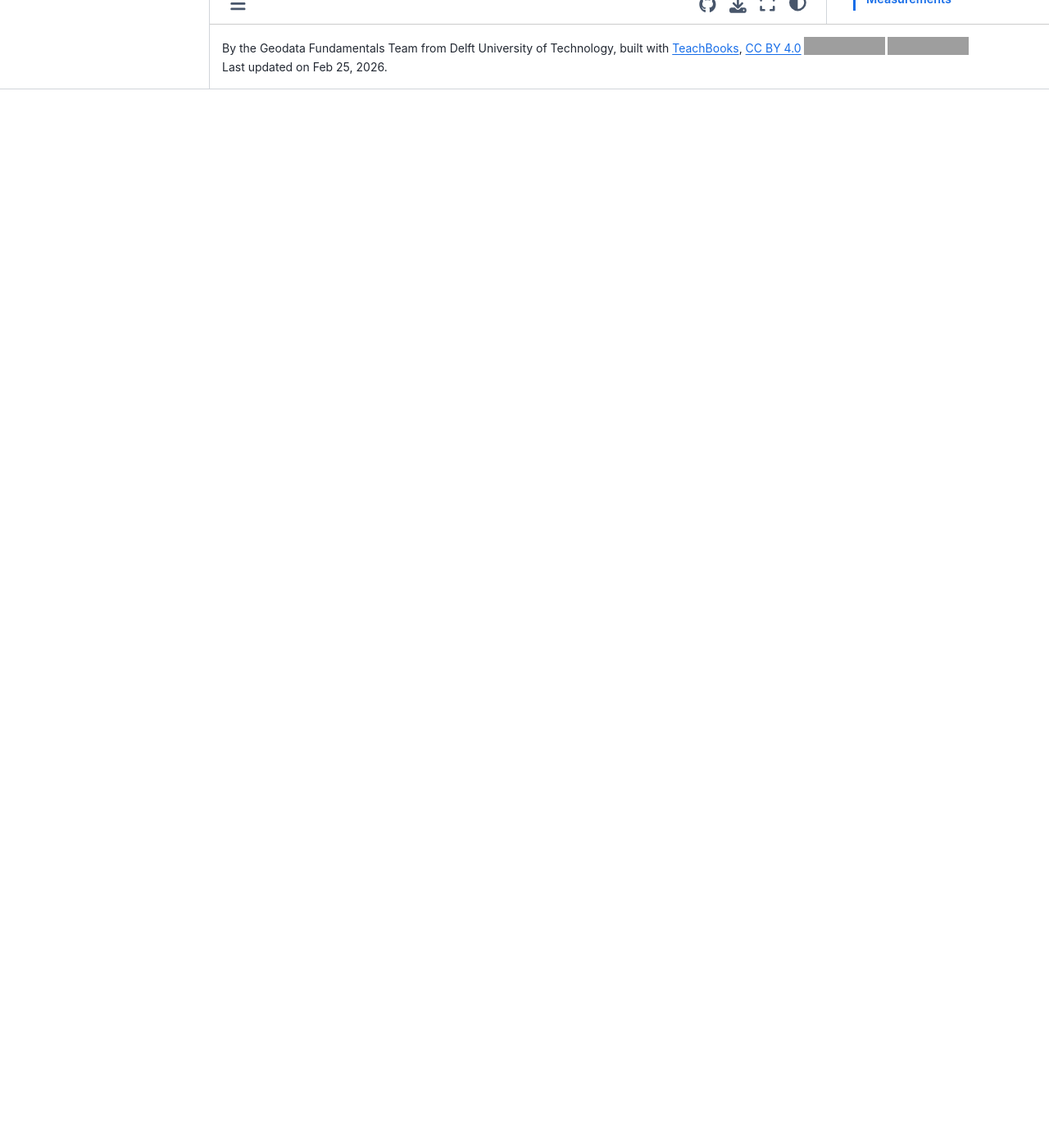
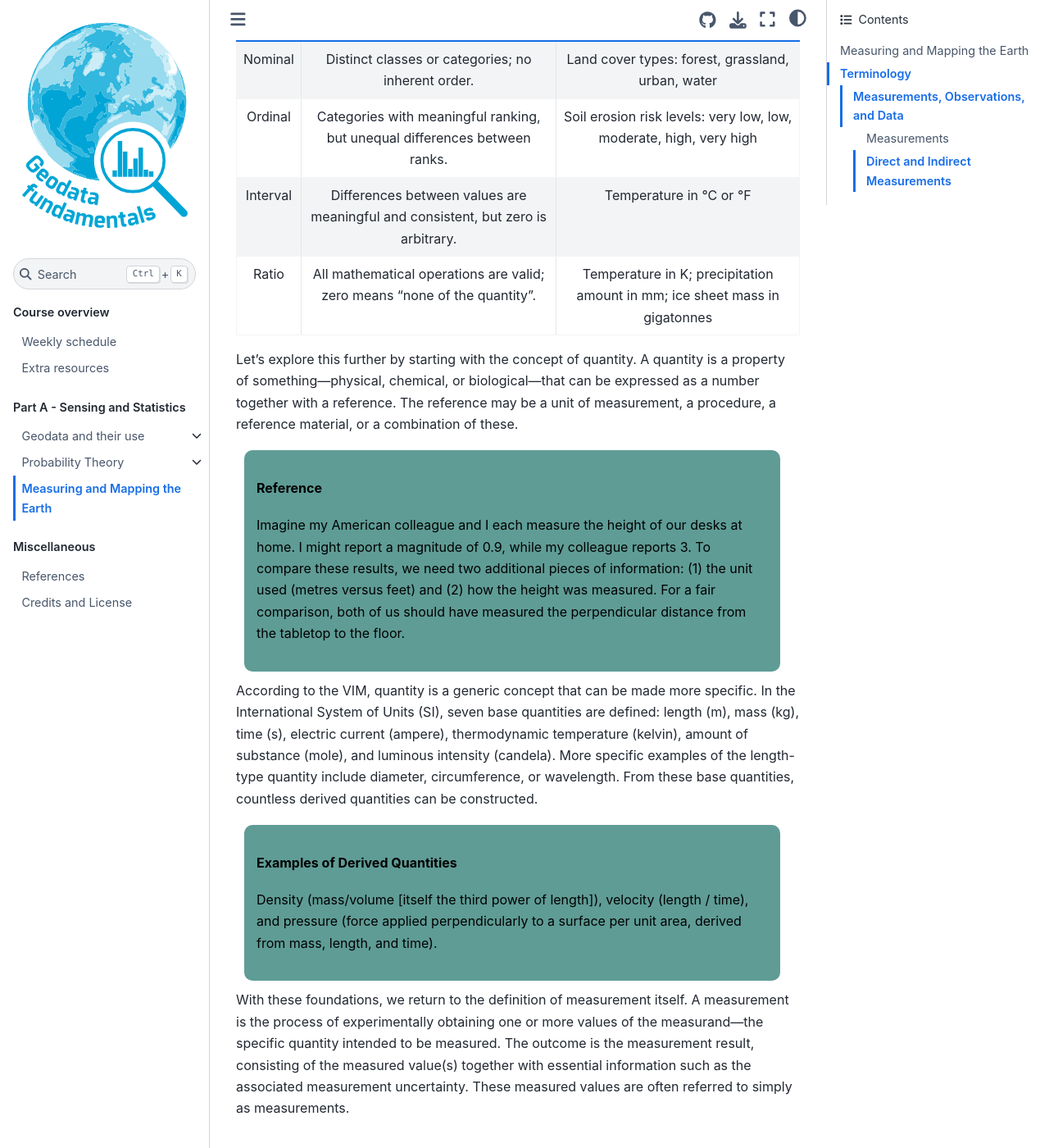
Before and after one commit to BScECT/geofun, a Jupyter Book: the page built from book/3_mapping/Measuring_and_Mapping_the_Earth.md, in a window 1280 px wide and 1400 px high, scrolled down 2590 px. Shown: the whole window at 82% size. Built offline with Jupyter Book 1.0.4 settings and Sphinx 7.4.7 and the Sphinx Book theme 1.1.4, drawn with Linux system fonts in a browser that asks for light colours; comment, search, counter and statistics services are not loaded; before the commit the page ends 2699 px from its top, so only the background shows below that; some of the changed text lies outside the part shown; grey boxes are pictures that could not be loaded.

Commit message:
Add table

```diff
--- a/book/3_mapping/Measuring_and_Mapping_the_Earth.md
+++ b/book/3_mapping/Measuring_and_Mapping_the_Earth.md
@@ -38,13 +38,14 @@ The following notes apply to the definition of measurement. First, measurement a
 
 <div style="background-color:#5f9c96; color: black; width:95%; vertical-align: middle; padding:15px; margin: 10px; border-radius: 10px">
 <p>
-$\textbf{Scales of Measurement}$
+
+$\textbf{Terms and definitioScales of Measurement}$
 
 Scales of measurement refers to how data values are defined, categorised, and interpreted. The framework most used derives from psychologist Stanley Stevens, who distinguished four scales: nominal, ordinal, interval, and ratio. These scales determine not only how quantities are represented as data, but also which descriptive and inferential statistical methods are valid. Table 1 provides an overview.
 </p>
 </div>
 
-<!--
+
 Table 1: Definition of measurement scales.
 | Scale | Definition | Example |
 | :---: | :---: | :---: |
@@ -57,6 +58,7 @@ Let’s explore this further by starting with the concept of quantity. A quantit
 
 <div style="background-color:#5f9c96; color: black; width:95%; vertical-align: middle; padding:15px; margin: 10px; border-radius: 10px">
 <p>
+
 $\textbf{Reference}$
 
 Imagine my American colleague and I each measure the height of our desks at home. I might report a magnitude of 0.9, while my colleague reports 3. To compare these results, we need two additional pieces of information: (1) the unit used (metres versus feet) and (2) how the height was measured. For a fair comparison, both of us should have measured the perpendicular distance from the tabletop to the floor.
@@ -67,6 +69,7 @@ According to the VIM, quantity is a generic concept that can be made more specif
 
 <div style="background-color:#5f9c96; color: black; width:95%; vertical-align: middle; padding:15px; margin: 10px; border-radius: 10px">
 <p>
+
 $\textbf{Examples of Derived Quantities}$
 
 Density (mass/volume [itself the third power of length]), velocity (length / time), and pressure (force applied perpendicularly to a surface per unit area, derived from mass, length, and time).
@@ -88,9 +91,10 @@ An indirect measurement is one in which the value of the measurand is obtained b
 Y = f(X1, X2, . . . , XN),
 
 where Y is the measurand and Xi refers to the input quantities needed to obtain the result. These may include measured values, corrections, or influence quantities. Each has its own uncertainty, which propagates into the uncertainty of Y. The function f may rest on established physical laws or be determined experimentally, but in either case all significant sources of variation must be incorporated for the result to be meaningful.
-
+<!--
 <div style="background-color:#5f9c96; color: black; width:95%; vertical-align: middle; padding:15px; margin: 10px; border-radius: 10px">
 <p>
+
 $\textbf{Measuring distance}$
 
 Using a ruler or tape measure gives a direct measurement: the length is read directly from the instrument’s scale. Yet even this simple case becomes indirect once corrections are applied (e.g., for thermal expansion of the ruler). In that case, the measurand is no longer obtained solely by reading the scale, but through a measurement model that combines the observed length with a correction factor.
@@ -118,6 +122,7 @@ In this view, a measurement is a particular type of observation—one that yield
 
 <div style="background-color:#5f9c96; color: black; width:95%; vertical-align: middle; padding:15px; margin: 10px; border-radius: 10px">
 <p>
+
 $\textbf{Observation versus Measurement}$
 
 Recording that the weather was cloudy on 29 August 2025 at 10:00 UTC is an observation but not a measurement. In contrast, reporting that the air temperature was −5.2 °C at the same time is both an observation and a measurement.
@@ -223,6 +228,7 @@ Definitional Uncertainty – Component of measurement uncertainty resulting from
 
 <div style="background-color:#5f9c96; color: black; width:95%; vertical-align: middle; padding:15px; margin: 10px; border-radius: 10px">
 <p>
+
 $\textbf{Example}$
 
 The Length of a River – Suppose you are asked to measure the length of a river. The result will always contain some uncertainty because the definition ‘a river’ is not perfectly specific. Where exactly does the river begin and end? Do you follow every meander, or measure a straight line from source to mouth? This ambiguity in the definition itself creates uncertainty, even before you start measuring.
@@ -322,6 +328,7 @@ A side note: users are not always known in advance. Observations acquired for on
 
 <div style="background-color:#5f9c96; color: black; width:95%; vertical-align: middle; padding:15px; margin: 10px; border-radius: 10px">
 <p>
+
 $\textbf{Assessing flood risk in Seaside Town }$
 
 In our scenario, the ‘user’ is the Seaside Town city council. The council wants to update its flood defence plan. Specifically, they need to know which residential areas are at risk during a 1-in-100-year storm surge event. The purpose is to prioritise infrastructure upgrades.
@@ -336,6 +343,7 @@ The next step is to translate the abstract user need (‘risk’) into concrete,
 
 <div style="background-color:#5f9c96; color: black; width:95%; vertical-align: middle; padding:15px; margin: 10px; border-radius: 10px">
 <p>
+
 $\textbf{Assessing flood risk in Seaside Town }$
 
 Determining flood risk requires knowing two primary things: the height of the land and the height of the water level during a 1-in-100-years storm surge event. This translates to:
@@ -369,6 +377,7 @@ This stage is ultimately about making informed choices and managing trade-offs.
 
 <div style="background-color:#5f9c96; color: black; width:95%; vertical-align: middle; padding:15px; margin: 10px; border-radius: 10px">
 <p>
+
 $\textbf{Assessing flood risk in Seaside Town }$
 
 How can we measure ground elevation with 1-meter resolution and ±10 cm vertical accuracy over the whole town?
@@ -388,6 +397,7 @@ Finally, having a system is not enough—we must prove that it works. The Cal/Va
 
 <div style="background-color:#5f9c96; color: black; width:95%; vertical-align: middle; padding:15px; margin: 10px; border-radius: 10px">
 <p>
+
 $\textbf{Assessing flood risk in Seaside Town }$
 
 Our system requirement is to deliver an elevation map with ±10 cm vertical accuracy. How do we prove we achieved this?
```
